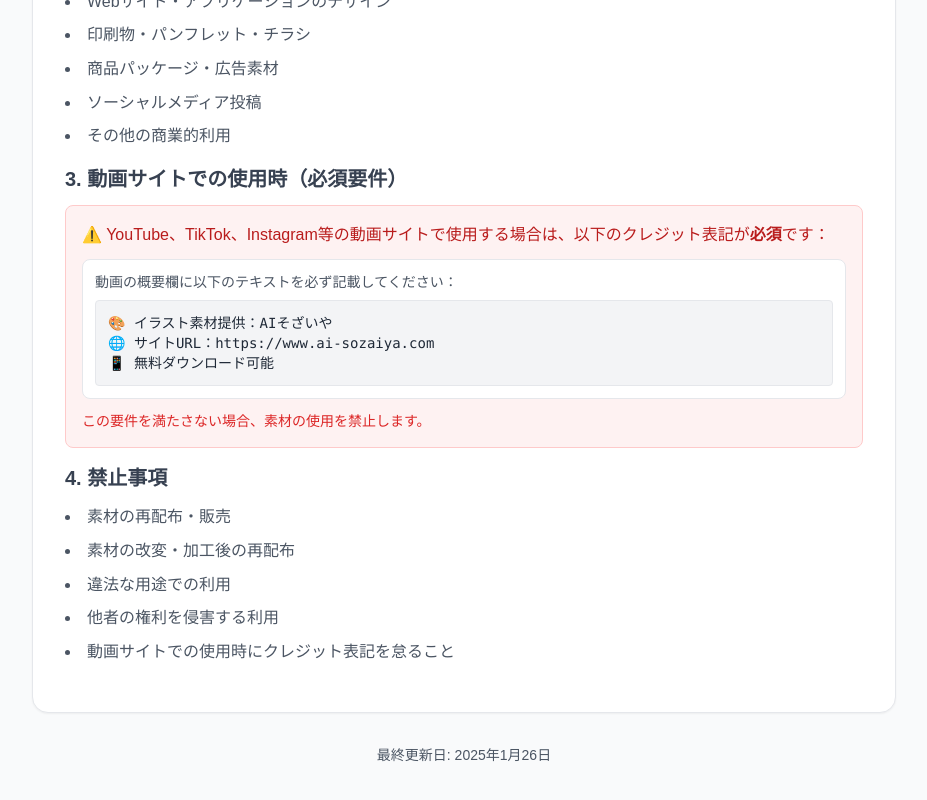
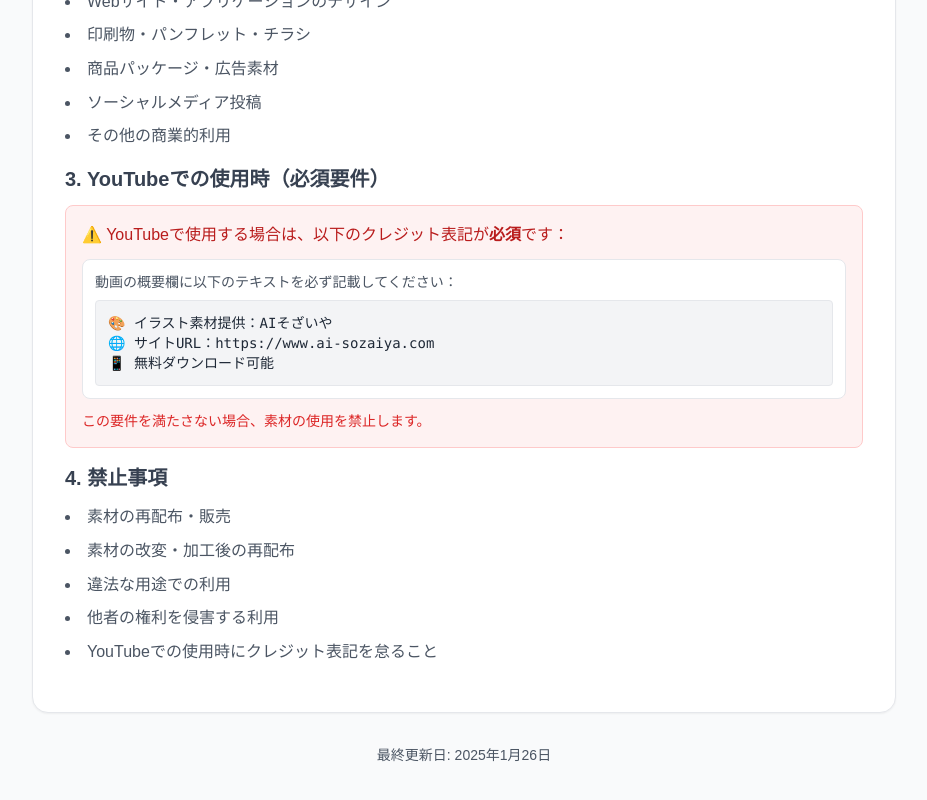
Before and after one commit to raunie21/ai-sozai-ya, a Next.js app: page /terms in a window 1280 px wide. Shown: the part 568-1368 px from the top of the page, without its empty margins (176-1103 px from the left). Built offline with nearby package versions, Linux system fonts and the light colour scheme.

Commit message:
Limit video platform credit requirement to YouTube only

```diff
--- a/app/components/Hero.tsx
+++ b/app/components/Hero.tsx
@@ -136,7 +136,7 @@
           <p className="text-xl text-gray-600 mb-8 max-w-3xl mx-auto leading-relaxed">
             AI素材・フリー素材を無料配布！商用利用OK・クレジット表記不要の高品質AI生成イラストをダウンロード
             <br />
-            <span className="text-red-600 font-medium">⚠️ YouTube等の動画サイトで使用する場合は概要欄へのクレジット表記が必須です</span>
+            <span className="text-red-600 font-medium">⚠️ YouTubeで使用する場合は概要欄へのクレジット表記が必須です</span>
             <br />
             商用利用の際の利用規約に関して、<a href="/terms" className="text-blue-600 hover:text-blue-700 font-medium transition-colors duration-200 underline">
               こちら
--- a/app/terms/page.tsx
+++ b/app/terms/page.tsx
@@ -142,10 +142,10 @@
                     <li>その他の商業的利用</li>
                   </ul>
 
-                  <h3 className="text-xl font-semibold text-gray-700 mb-3">3. 動画サイトでの使用時（必須要件）</h3>
+                  <h3 className="text-xl font-semibold text-gray-700 mb-3">3. YouTubeでの使用時（必須要件）</h3>
                   <div className="bg-red-50 border border-red-200 rounded-lg p-4 mb-4">
                     <p className="text-red-700 font-medium mb-3">
-                      ⚠️ YouTube、TikTok、Instagram等の動画サイトで使用する場合は、以下のクレジット表記が<strong>必須</strong>です：
+                      ⚠️ YouTubeで使用する場合は、以下のクレジット表記が<strong>必須</strong>です：
                     </p>
                     <div className="bg-white border border-gray-200 rounded-lg p-3 mb-3">
                       <p className="text-sm text-gray-600 mb-2">動画の概要欄に以下のテキストを必ず記載してください：</p>
@@ -168,7 +168,7 @@
                     <li>素材の改変・加工後の再配布</li>
                     <li>違法な用途での利用</li>
                     <li>他者の権利を侵害する利用</li>
-                    <li>動画サイトでの使用時にクレジット表記を怠ること</li>
+                    <li>YouTubeでの使用時にクレジット表記を怠ること</li>
                   </ul>
                 </div>
               </div>
@@ -199,10 +199,10 @@
                     また、素材を改変した場合は、その旨を明記することをお勧めします。
                   </p>
 
-                  <h3 className="text-xl font-semibold text-gray-700 mb-3">動画サイトでの使用時（必須）</h3>
+                  <h3 className="text-xl font-semibold text-gray-700 mb-3">YouTubeでの使用時（必須）</h3>
                   <div className="bg-yellow-50 border border-yellow-200 rounded-lg p-4 mb-4">
                     <p className="text-gray-700 font-medium mb-3">
-                      YouTube、TikTok、Instagram、その他の動画サイトで使用する場合は、以下のクレジット表記が<strong>必須</strong>です：
+                      YouTubeで使用する場合は、以下のクレジット表記が<strong>必須</strong>です：
                     </p>
                     <div className="bg-white border border-gray-200 rounded-lg p-3 mb-3">
                       <p className="text-sm text-gray-600 mb-2">概要欄に以下のテキストをコピー&ペーストしてください：</p>
@@ -215,7 +215,7 @@
                       </div>
                     </div>
                     <ul className="list-disc list-inside text-gray-600 space-y-1 text-sm">
-                      <li>動画の概要欄（説明文）に必ず記載</li>
+                      <li>YouTube動画の概要欄（説明文）に必ず記載</li>
                       <li>コメント欄での表記は不可</li>
                       <li>動画内での表記のみでは不十分</li>
                       <li>URLはコピー&ペースト可能な形で記載</li>
```
